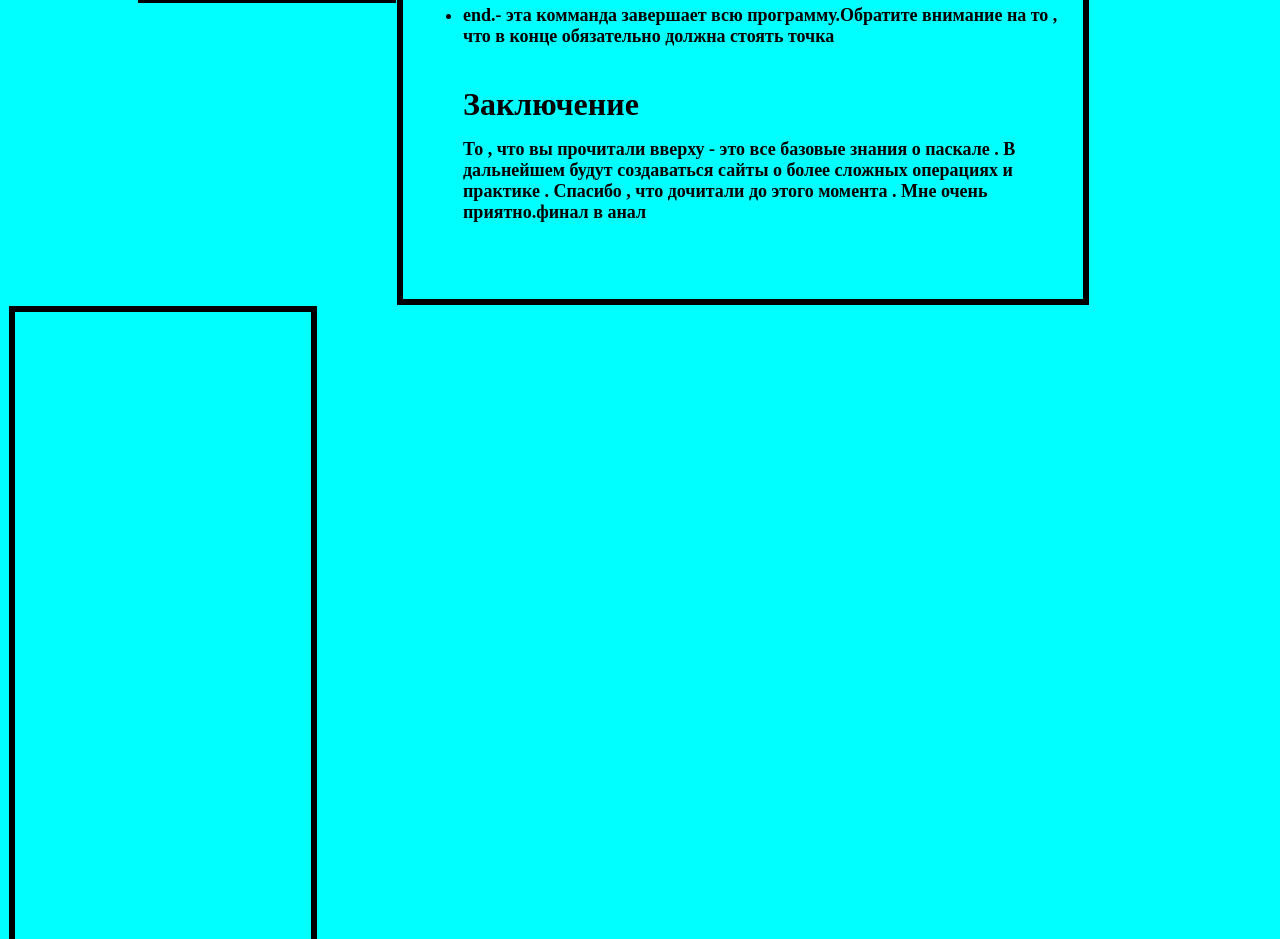
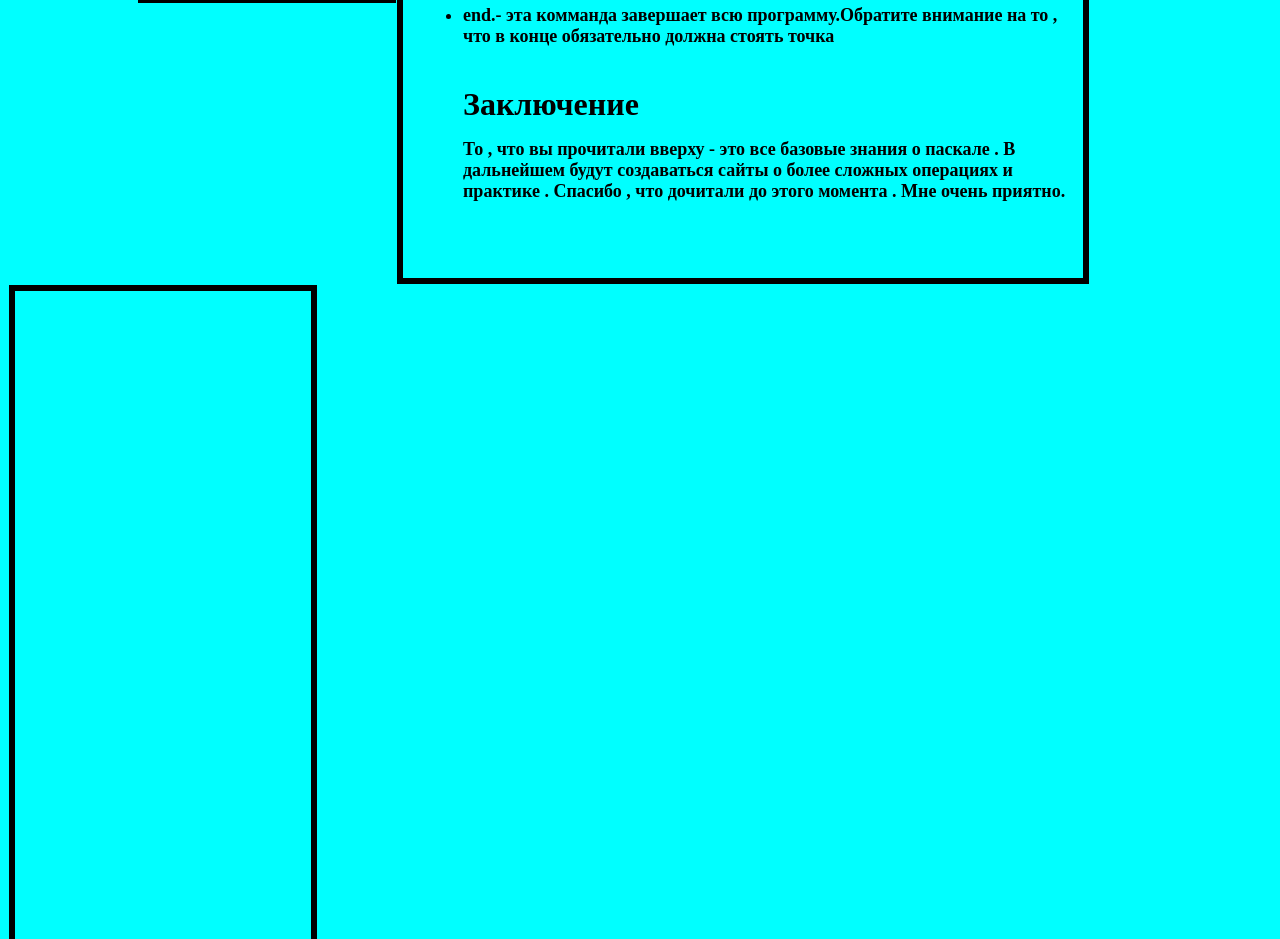
Before and after one commit to minigan-sai/paskalguider, a plain HTML site: page index.html in a window 1280 px wide. Shown: the part 2280-3219 px from the top of the page. Drawn offline with Linux system fonts and the light colour scheme.

Commit message:
Update index.html

```diff
--- a/index.html
+++ b/index.html
@@ -125,7 +125,7 @@
   			  		<li>end.- эта комманда завершает всю программу.Обратите внимание на то , что в конце обязательно должна стоять точка</li></br>
   			  		</strong></p></font>
                  <p><font size="6"> <strong>Заключение</strong></p></font>
-                 <p><font size="4"><strong>То , что вы прочитали вверху - это все базовые знания о паскале . В  дальнейшем будут создаваться сайты о более сложных операциях и практике . Спасибо , что дочитали до этого момента . Мне очень приятно.финал в анал
+                 <p><font size="4"><strong>То , что вы прочитали вверху - это все базовые знания о паскале . В  дальнейшем будут создаваться сайты о более сложных операциях и практике . Спасибо , что дочитали до этого момента . Мне очень приятно.
   			  </div>
   			   <div class="block4"><strong></div>
 
```
